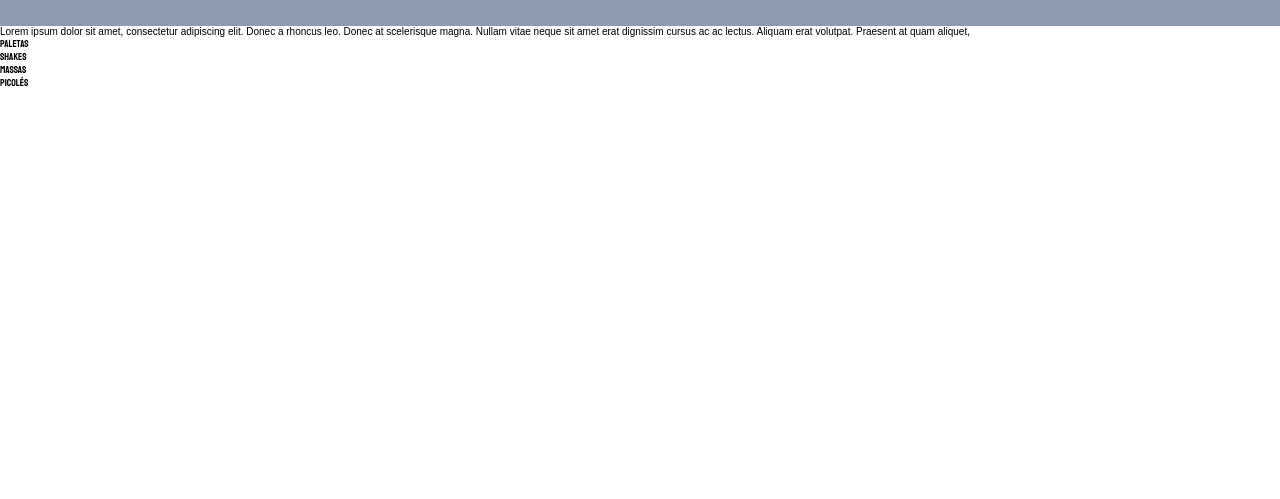
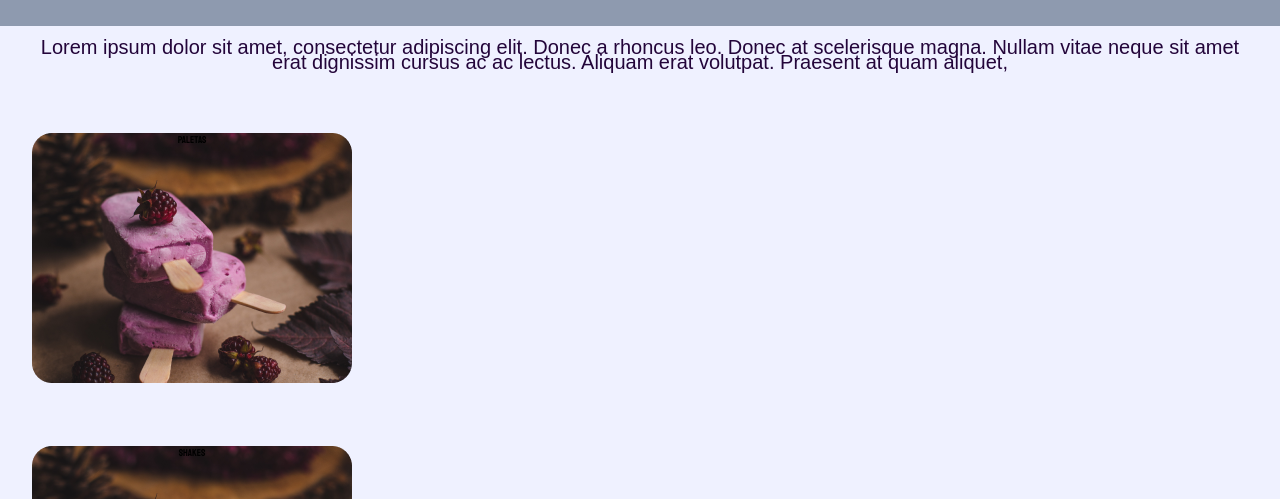
Before and after one commit to williangomesdev/Explorer-Stage03-CSS-Desafio-Mobile-first, a plain HTML site: page index.html in a window 1280 px wide. Shown: the part 224-723 px from the top of the page. Drawn offline with Linux system fonts and the light colour scheme; a web font is replaced by a local one.

Commit message:
figuras do elemento principal

```diff
--- a/index.html
+++ b/index.html
@@ -17,17 +17,19 @@
       <img src="./images/logo2.svg" alt="logo space cream" />
       <div class="logo-title"><p>space cream</p></div>
     </header>
+    <main>
       <div class="page">
-      <p class="title-ice-cream">
-        Lorem ipsum dolor sit amet, consectetur adipiscing elit. Donec a rhoncus
-        leo. Donec at scelerisque magna. Nullam vitae neque sit amet erat
-        dignissim cursus ac ac lectus. Aliquam erat volutpat. Praesent at quam
-        aliquet,
+        <p class="text-main-ice-cream">
+          Lorem ipsum dolor sit amet, consectetur adipiscing elit. Donec a
+          rhoncus leo. Donec at scelerisque magna. Nullam vitae neque sit amet
+          erat dignissim cursus ac ac lectus. Aliquam erat volutpat. Praesent at
+          quam aliquet,
         </p>
         <div class="ice-cream1"><p class="icon-ice-cream">paletas</p></div>
         <div class="ice-cream1"><p class="icon-ice-cream">shakes</p></div>
         <div class="ice-cream1"><p class="icon-ice-cream">massas</p></div>
         <div class="ice-cream1"><p class="icon-ice-cream">picolés</p></div>
       </div>
+    </main>
   </body>
 </html>
--- a/style.css
+++ b/style.css
@@ -49,6 +49,62 @@ header .logo-title p {
   text-shadow: 0px 2px 2px rgba(0, 0, 0, 0.25);
 }
 
-.page p.title-ice-cream {
+main {
+  background: var(--white-light);
+  text-align: center;
+}
+
+main .page {
+  padding: 1.4rem 3.2rem 6rem;
+  display: flex;
+  flex-direction: column;
+  text-align: center;
+  gap: 6.3rem;
+}
+
+main p.text-main-ice-cream {
   font-family: "Palanquin", sans-serif;
+  color: #23053a;
+  font-size: 2rem;
+  line-height: 1.5rem;
+  text-align: center;
 }
+
+.image-wrapper {
+  display: flex;
+  flex-direction: column;
+  gap: 3.2rem;
+}
+
+.ice-cream1,
+.ice-cream2,
+.ice-cream3,
+.ice-cream4 {
+  width: 32rem;
+}
+
+.ice-cream1,
+.ice-cream3 {
+  height: 25rem;
+}
+
+.ice-cream2,
+.ice-cream4 {
+  height: 45rem;
+}
+
+.ice-cream1 {
+  background-image: url(./images/sorvete1.png);
+}
+
+.ice-cream2 {
+  background-image: url(./images/sorvete2.png);
+}
+
+.ice-cream3 {
+  background-image: url(./images/sorvete3.png);
+}
+
+.ice-cream4 {
+  background-image: url(./images/sorvete4.png);
+}
```
Lines whose indentation alone changed are shown as unchanged.
